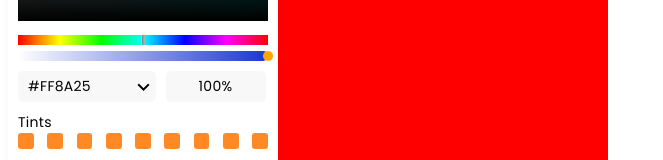
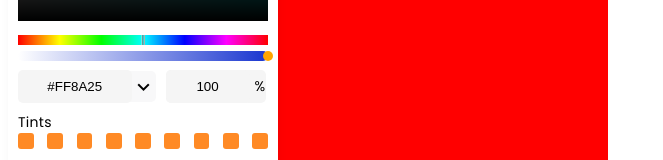
Before and after one commit to vish3232/color-picker, a React (Create React App) app: page / in a window 1280 px wide. Shown: the part 274-434 px from the top of the page, without its empty margins (0-663 px from the left). Built offline with nearby package versions, Linux system fonts and the light colour scheme.

Commit message:
worked on hexcode,hsl,rgb text editable and trasparency text editable and as per transparency and hexcode,hsl,rgb changes into color

```diff
--- a/src/ColorPickerDesign.css
+++ b/src/ColorPickerDesign.css
@@ -143,6 +143,14 @@ color: #000000;
     align-self: flex-start;
 }
 
+.rgb-hex-hcl-input{
+    width: 80%;
+    height: 31px;
+    background-color: #F5F5F5;
+    border: none;
+    border-radius: 5px;
+    text-align: center;
+}
 .selected-type-header{
     width: 80%;
 height: 28px;
@@ -172,7 +180,20 @@ background: #F8F8F9;
 border-radius: 5px;
 }
 
+.transparancy-input{
+    width: 80%;
+    height: 31px;
+    background-color: #F5F5F5;
+    border: none;
+    border-radius: 5px;
+    text-align: center;
+}
+
 .transparancy-header{
+    display: flex;
+    flex-direction: row;
+    align-items: center;
+    justify-content: flex-start;
     font-family: 'Poppins', sans-serif;
 font-style: normal;
 font-weight: normal;
@@ -183,6 +204,8 @@ text-align: center;
 letter-spacing: 0.02em;
 
 color: #000000;
+background-color: #F5F5F5;
+border-radius: 5px;
 
 }
 
--- a/src/ColorPickerDesign.js
+++ b/src/ColorPickerDesign.js
@@ -100,8 +100,8 @@ if(childPos.left>=parentPos.left&&childPos.top>=parentPos.top&&childPos.right<=p
   const [color, setColor] = useState(`hsla(180, 100%, 50%, 1)`)
   const [animate, setAnimate] = useState(false)
   const [hexCode,sethexCode]=useState('#FF8A25')
-  const [rgb,setrgb]=useState('')
-  const [hsl,sethsl]=useState('')
+  const [rgb,setrgb]=useState('255, 138, 37')
+  const [hsl,sethsl]=useState('28, 100%, 57%')
   const [selectedColorType,setselectedColorType]=useState('hexcode')
   const [selectedColorTypeModal,setselectedColorTypeModal]=useState(false)
   const [transparency,settransparency]=useState(100)
@@ -180,7 +180,7 @@ useEffect(() => {
       setrgb(`${r},${g},${b}`)
 
       const [h, s, l] = convertRGBtoHSL([r, g, b])
-      sethsl(`${h},${s},${l}`)
+      sethsl(`${h},${s}%,${l}%`)
       setSquare([s, l])
       setSquareXY([x-7, y-7])
     }
@@ -281,15 +281,28 @@ useEffect(() => {
             </div>
 
             <div className="hex-code-and-tranparency-container" >
-                <div onClick={()=>setselectedColorTypeModal(!selectedColorTypeModal)} className="hex-code-container" >
-                    <div  className="hex-code-header" >{selectedColorType==="hexcode"?hexCode:""}{selectedColorType==="hsl"?`HSL(${hsl})` :""}{selectedColorType==="rgb"?`RGB(${rgb})`:""}</div>
-                    <div><i class="material-icons dropdown-icon">expand_more</i></div>
+                <div  className="hex-code-container" >
+                    {selectedColorType==="hexcode"?
+                      <input className='rgb-hex-hcl-input' type="text" value={hexCode.toString()} onChange={(e)=>sethexCode(e.target.value)} />:<></>
+                    }
+                    {selectedColorType==="hsl"?
+                      <input className='rgb-hex-hcl-input' type="text" value={hsl.toString()} onChange={(e)=>sethsl(e.target.value)} />:<></>
+                    }
+                    {selectedColorType==="rgb"?
+                      <input className='rgb-hex-hcl-input' type="text" value={rgb.toString()} onChange={(e)=>setrgb(e.target.value)} />:<></>
+                    }
+                    <div onClick={()=>setselectedColorTypeModal(!selectedColorTypeModal)}><i class="material-icons dropdown-icon">expand_more</i></div>
 
 
                 </div>
                 <div className="transparancy-header-container" >
                     <div className="transparancy-header" >
-                      {transparency}%
+                      <input className='transparancy-input' type="text" value={transparency.toString()} onChange={(e)=>{
+                        if(e.target.value>=0&&e.target.value<=100){
+                        settransparency((e.target.value));settransparencyToHex(percentToHex(e.target.value))
+                        }
+                        }} />
+                      <div style={{marginLeft:5}} >%</div>
                       </div>
                 </div>
             </div>
@@ -309,10 +322,26 @@ useEffect(() => {
             <div className="tint-main-container" >
                 {
                     data.map((data)=>{
+                      if(selectedColorType==="hexcode"){
                         return(
-                            <div style={{backgroundColor:hexCode+`${transparencyToHex===null?"":transparencyToHex}`}} className="tint-color-container" ></div>
+
+                            <div style={{backgroundColor: hexCode+`${transparencyToHex===null?"":transparencyToHex}`}} className="tint-color-container" ></div>
                         )
+                      }
+                      if(selectedColorType==="hsl"){
+                        return(
+
+                            <div style={{backgroundColor: `hsl( ${hsl})`}} className="tint-color-container" ></div>
+                        )
+                      }
+                      if(selectedColorType==="rgb"){
+                        return(
+
+                            <div style={{backgroundColor:`RGB( ${rgb})`}} className="tint-color-container" ></div>
+                        )
+                      }
                     })
+
                 }
             </div>
 
@@ -323,9 +352,25 @@ useEffect(() => {
             <div className="Shades-main-container" >
                 {
                     data.map((data)=>{
+                      if(selectedColorType==="hexcode"){
                         return(
-                            <div style={{backgroundColor:hexCode+`${transparencyToHex===null?"":transparencyToHex}`}} className="Shades-color-container" ></div>
+
+                            <div style={{backgroundColor: hexCode+`${transparencyToHex===null?"":transparencyToHex}`}} className="Shades-color-container" ></div>
                         )
+                      }
+                      if(selectedColorType==="hsl"){
+                        return(
+
+                            <div style={{backgroundColor: `hsl( ${hsl})`}} className="Shades-color-container" ></div>
+                        )
+                      }
+                      if(selectedColorType==="rgb"){
+                        return(
+
+                            <div style={{backgroundColor:`RGB( ${rgb})`}} className="Shades-color-container" ></div>
+                        )
+                      }
+
                     })
                 }
             </div>
```
